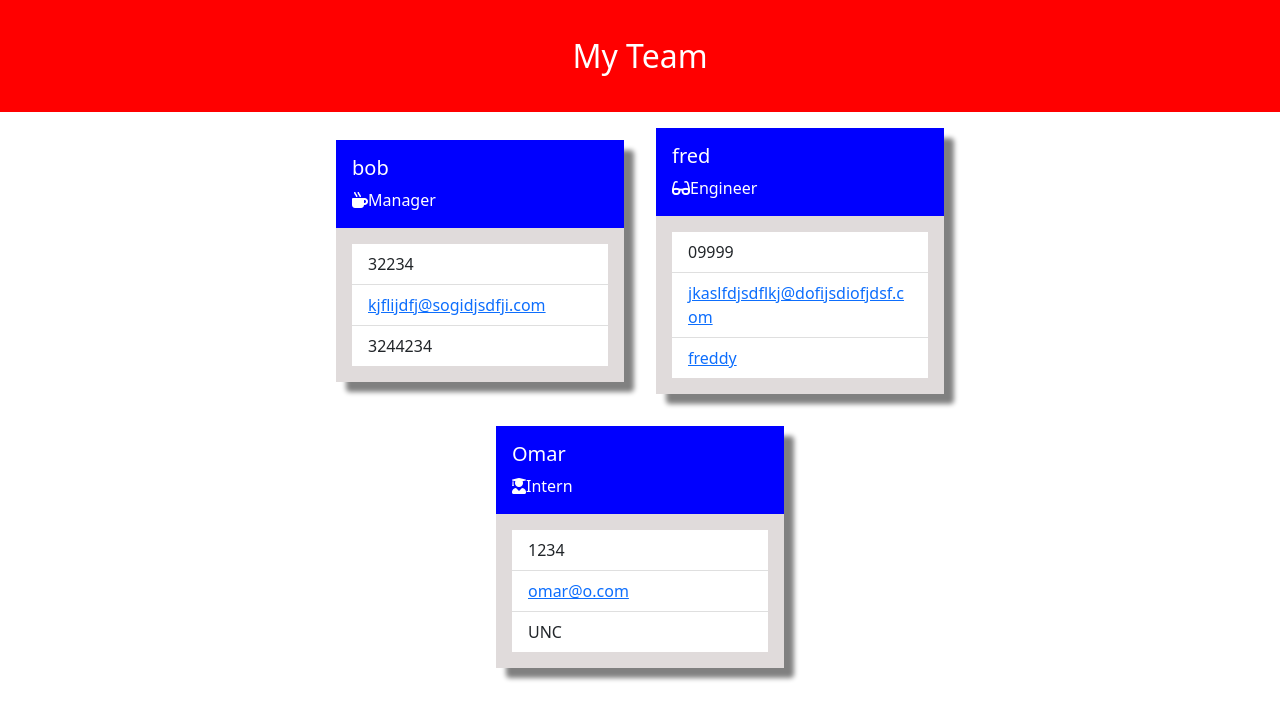
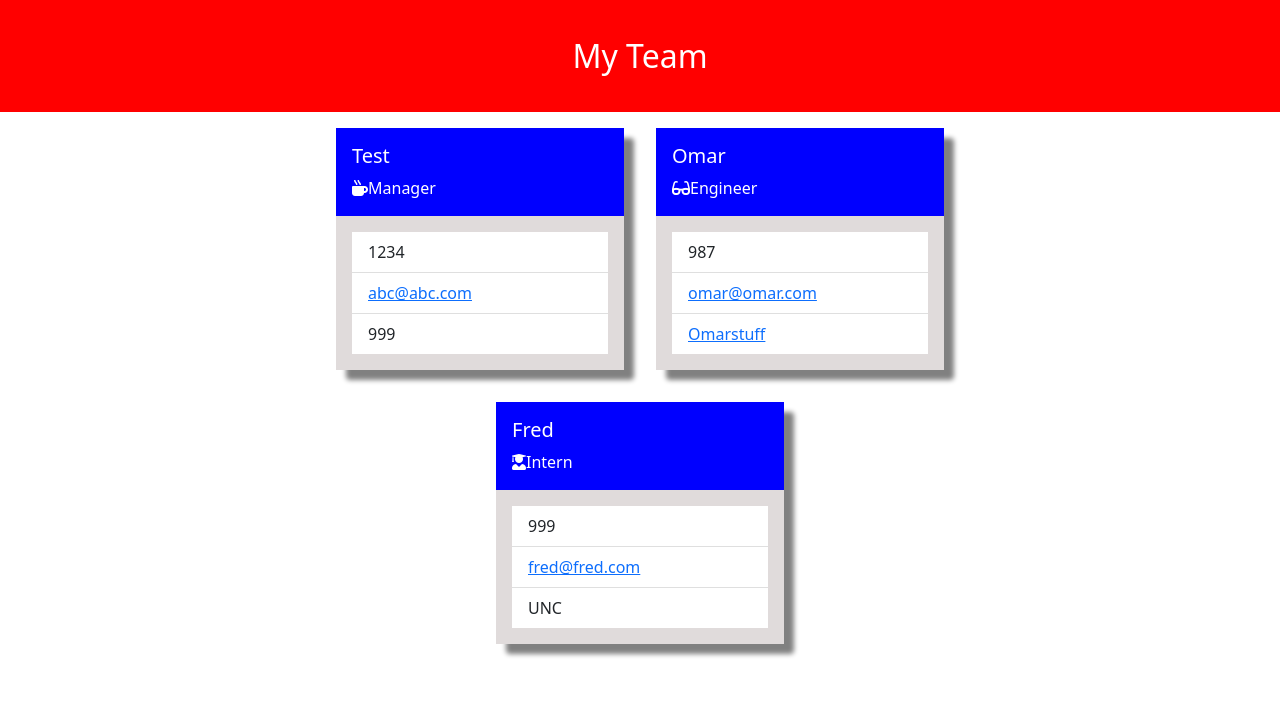
Before and after one commit to McTastic/Team-Generator, a website: page index.html in a window 1280 px wide. Drawn offline with nearby package versions, Linux system fonts and the light colour scheme.

Commit message:
changed initialization to index.js and added README

```diff
--- a/dist/index.html
+++ b/index.html
@@ -17,7 +17,7 @@
           integrity="sha384-1BmE4kWBq78iYhFldvKuhfTAU6auU8tT94WrHftjDbrCEXSU1oBoqyl2QvZ6jIW3"
           crossorigin="anonymous"
         />
-        <link rel="stylesheet" href="../css/style.css" />
+        <link rel="stylesheet" href="./css/style.css" />
         <title>Team Profile Page</title>
       </head>
       <header class="red">My Team</header>
@@ -25,39 +25,39 @@
 
   <div class="card" style="width: 18rem">
     <div class="card-body cardHeader">
-      <h5 class="card-title">bob</h5>
+      <h5 class="card-title">Test</h5>
       <p class="card-text"><i class="fas fa-mug-hot"></i>Manager</p>
     </div>
     <div class="cardBody">
       <ul class="list-group list-group-flush employeeInfo">
-        <li class="list-group-item">32234</li>
-        <li class="list-group-item"><a href="mailto:kjflijdfj@sogidjsdfji.com">kjflijdfj@sogidjsdfji.com</a></li>
-        <li class="list-group-item">3244234</li>
+        <li class="list-group-item">1234</li>
+        <li class="list-group-item"><a href="mailto:abc@abc.com">abc@abc.com</a></li>
+        <li class="list-group-item">999</li>
       </ul>
     </div>
   </div>
     <div class="card" style="width: 18rem">
       <div class="card-body cardHeader">
-        <h5 class="card-title">fred</h5>
+        <h5 class="card-title">Omar</h5>
         <p class="card-text"><i class="fas fa-glasses"></i>Engineer</p>
       </div>
       <div class="cardBody">
         <ul class="list-group list-group-flush employeeInfo">
-          <li class="list-group-item">09999</li>
-          <li class="list-group-item"><a href="mailto:jkaslfdjsdflkj@dofijsdiofjdsf.com">jkaslfdjsdflkj@dofijsdiofjdsf.com</a></li>
-          <li class="list-group-item"><a href="github.com/freddy">freddy</a></li>
+          <li class="list-group-item">987</li>
+          <li class="list-group-item"><a href="mailto:omar@omar.com">omar@omar.com</a></li>
+          <li class="list-group-item"><a href="github.com/Omarstuff">Omarstuff</a></li>
         </ul>
       </div>
     </div>
     <div class="card" style="width: 18rem">
       <div class="card-body cardHeader">
-        <h5 class="card-title">Omar</h5>
+        <h5 class="card-title">Fred</h5>
         <p class="card-text"><i class="fas fa-user-graduate"></i>Intern</p>
       </div>
       <div class="cardBody">
         <ul class="list-group list-group-flush employeeInfo">
-          <li class="list-group-item">1234</li>
-          <li class="list-group-item"><a href="mailto:omar@o.com">omar@o.com</a></li>
+          <li class="list-group-item">999</li>
+          <li class="list-group-item"><a href="mailto:fred@fred.com">fred@fred.com</a></li>
           <li class="list-group-item">UNC</li>
         </ul>
       </div>
--- a/index.js
+++ b/index.js
@@ -0,0 +1,12 @@
+const {promptManager,promptUser,generateCards,teamArr} = require("./dist/renderhtml")
+const fs = require("fs")
+
+const init = () => {
+    promptManager()
+      .then(promptUser)
+      .then(() => fs.writeFileSync("index.html", generateCards(teamArr)))
+      .then(() => console.log("Successfully wrote to index.html"))
+      .catch((err) => console.error(err));
+  };
+
+  init();
```
Also changed, not shown: README.md (added), demo/team-generator-demo.gif (renamed from demo/readme_demo.gif), dist/renderhtml.js.
